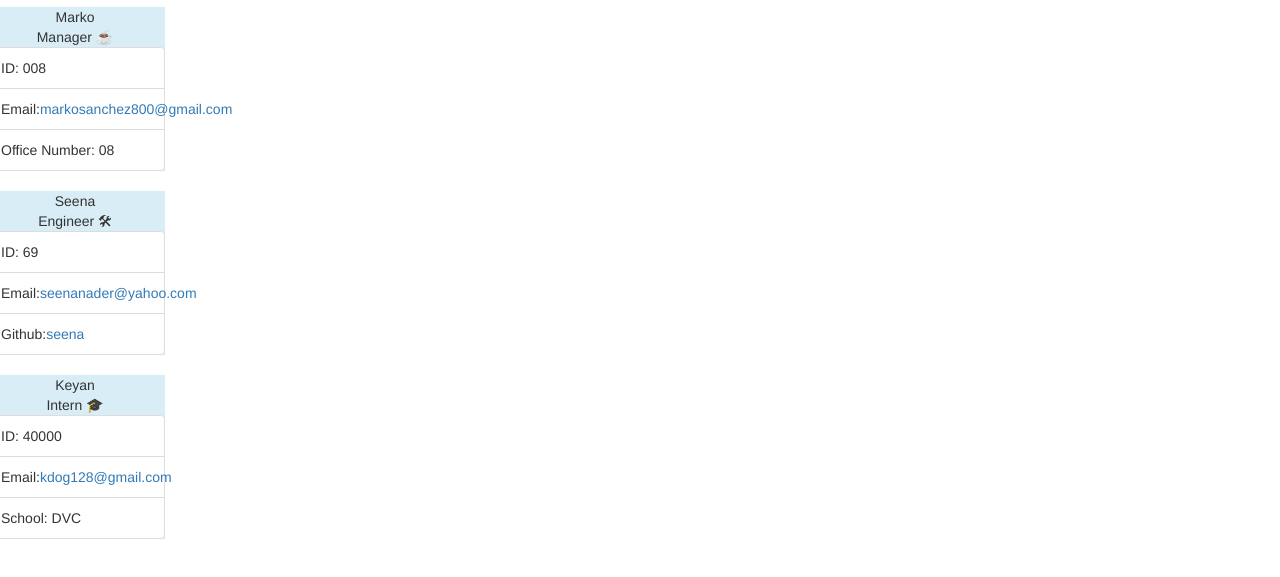
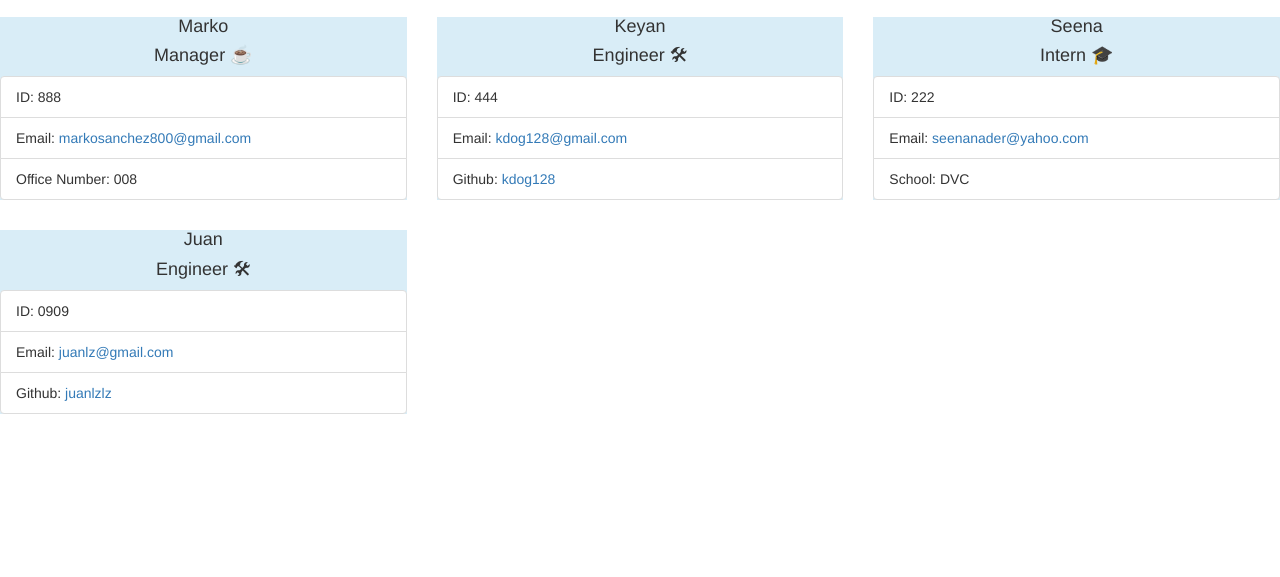
Before and after one commit to markosanchez800/team-profile-generator, a plain HTML site: page teamprofile.html in a window 1280 px wide. Shown: the part 63-640 px from the top of the page. Drawn offline with nearby package versions, Linux system fonts and the light colour scheme.

Commit message:
added formatting and styling to page for a cleaner aesthetic

```diff
--- a/teamprofile.html
+++ b/teamprofile.html
@@ -16,36 +16,55 @@
         <div class="row row-cols-1 row-cols-md-2 g-4">
         <div class="col">
 
-        <div class="card text-dark bg-info mb-3" style="max-width: 18rem;">
-        <div class="card-header text-center">Marko</div>
-        <div class="card-header text-center">Manager ☕️</div>
+        <div class="col-md-4">
+        <div class="card text-dark bg-info mb-3">
+        <div class="card-header text-center"><h4>Marko</h4></div>
+        <div class="card-header text-center"><h4>Manager ☕️</h4></div>
         <div class="card-body">
         <ul class="list-group list-group-flush">
-        <li class="list-group-item">ID: 008</li>
-        <li class="list-group-item">Email:<a href="mailto:markosanchez800@gmail.com">markosanchez800@gmail.com</a></li>
-        <li class="list-group-item">Office Number: 08</li>
+        <li class="list-group-item">ID: 888</li>
+        <li class="list-group-item">Email: <a href="mailto:markosanchez800@gmail.com"> markosanchez800@gmail.com</a></li>
+        <li class="list-group-item">Office Number: 008</li>
+        </div>
         </div>
         </div>
 
-                             <div class="card text-dark bg-info mb-3" style="max-width: 18rem;">
-                             <div class="card-header text-center">Seena</div>
-                             <div class="card-header text-center">Engineer 🛠</div>
+                             <div class="col-md-4">
+                             <div class="card text-dark bg-info mb-3">
+                             <div class="card-header text-center"><h4>Keyan</h4></div>
+                             <div class="card-header text-center"><h4>Engineer 🛠</h4></div>
                              <div class="card-body">
                              <ul class="list-group list-group-flush">
-                             <li class="list-group-item">ID: 69</li>
-                             <li class="list-group-item">Email:<a href="mailto:seenanader@yahoo.com">seenanader@yahoo.com</a></li>
-                             <li class="list-group-item">Github:<a href="https://github.com/seena">seena</a></li>
+                             <li class="list-group-item">ID: 444</li>
+                             <li class="list-group-item">Email: <a href="mailto:kdog128@gmail.com"> kdog128@gmail.com</a></li>
+                             <li class="list-group-item">Github: <a href="https://github.com/kdog128"> kdog128</a></li>
+                             </div>
                              </div>
                              </div>
 
-                            <div class="card text-dark bg-info mb-3" style="max-width: 18rem;">
-                             <div class="card-header text-center">Keyan</div>
-                             <div class="card-header text-center">Intern 🎓</div>
+                            <div class="col-md-4">
+                            <div class="card text-dark bg-info mb-3">
+                             <div class="card-header text-center"><h4>Seena</h4></div>
+                             <div class="card-header text-center"><h4>Intern 🎓</h4></div>
                              <div class="card-body">
                              <ul class="list-group list-group-flush">
-                             <li class="list-group-item">ID: 40000</li>
-                             <li class="list-group-item">Email:<a href="mailto:kdog128@gmail.com">kdog128@gmail.com</a></li>
+                             <li class="list-group-item">ID: 222</li>
+                             <li class="list-group-item">Email: <a href="mailto:seenanader@yahoo.com"> seenanader@yahoo.com</a></li>
                              <li class="list-group-item">School: DVC</li>
+                             </div>
+                             </div>
+                             </div>
+
+                             <div class="col-md-4">
+                             <div class="card text-dark bg-info mb-3">
+                             <div class="card-header text-center"><h4>Juan</h4></div>
+                             <div class="card-header text-center"><h4>Engineer 🛠</h4></div>
+                             <div class="card-body">
+                             <ul class="list-group list-group-flush">
+                             <li class="list-group-item">ID: 0909</li>
+                             <li class="list-group-item">Email: <a href="mailto:juanlz@gmail.com"> juanlz@gmail.com</a></li>
+                             <li class="list-group-item">Github: <a href="https://github.com/juanlzlz"> juanlzlz</a></li>
+                             </div>
                              </div>
                              </div>
 
```
Also changed, not shown: index.js (+19 -13 lines).
